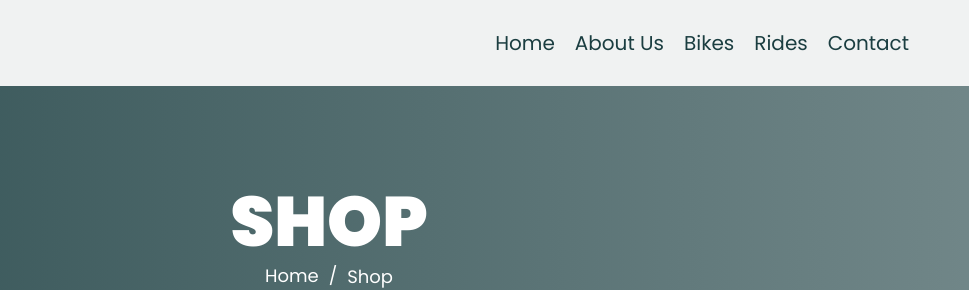
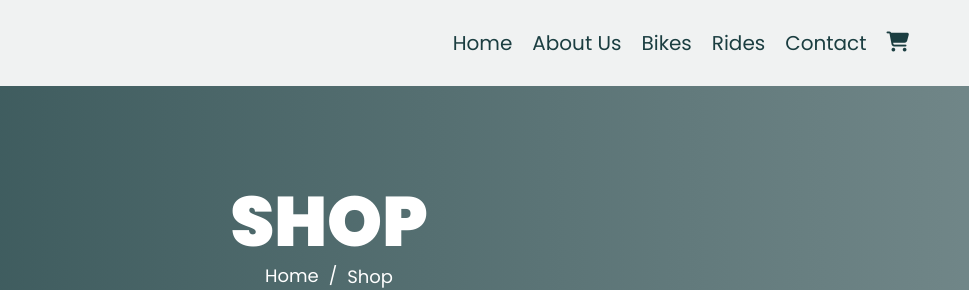
Before and after one commit to cazorladev/BicycleShop, a website: page carrito.html in a window 1280 px wide. Shown: the top 290 px of the page, 311-1280 px from the left. Drawn offline with Linux system fonts and the light colour scheme.

Commit message:
Actualización HTML

```diff
--- a/carrito.html
+++ b/carrito.html
@@ -22,6 +22,7 @@
         <a href="#">Bikes</a>
         <a href="#">Rides</a>
         <a href="#">Contact</a>
+        <i class="fa-solid fa-cart-shopping"></i>
       </nav>
     </div>
   </header>
```
